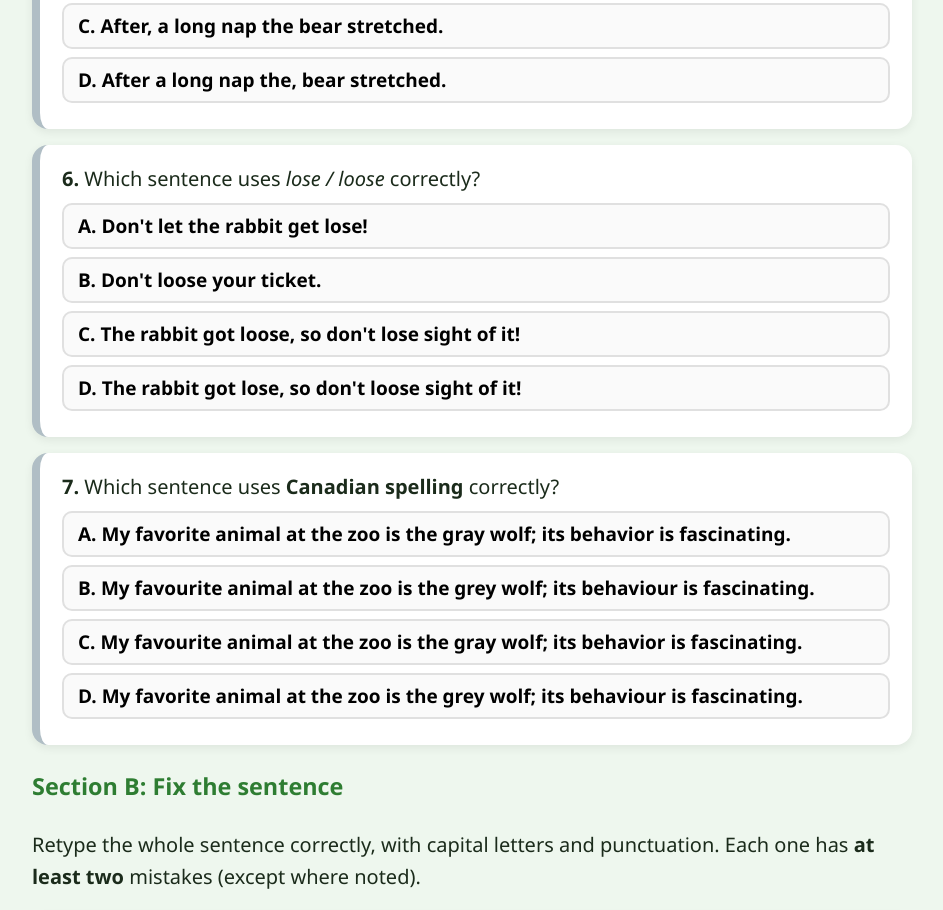
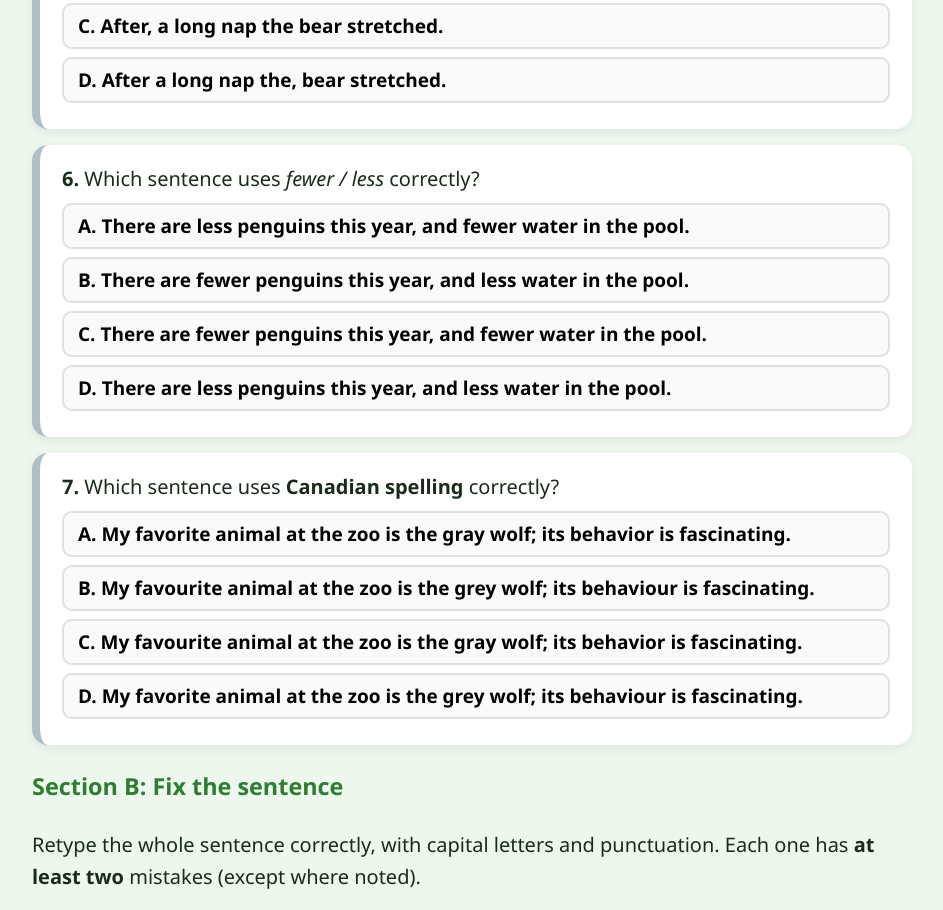
Before and after one commit to Cyberbeast23/jacqueline-korean-lessons, a plain HTML site: page lessons/day9/writing.html in a window 1280 px wide. Shown: the part 4569-5479 px from the top of the page, without its empty margins (168-1111 px from the left). Drawn offline with Linux system fonts and the light colour scheme.

Commit message:
Day 9 writing: swap repeated lose/loose item for fewer/less

```diff
--- a/lessons/day9/writing.html
+++ b/lessons/day9/writing.html
@@ -213,9 +213,9 @@ var GMC=[
  {q:"Which sentence uses commas correctly after an <strong>introductory phrase</strong>?",
   o:["After a long, nap the bear stretched.","After a long nap, the bear stretched.","After, a long nap the bear stretched.","After a long nap the, bear stretched."],
   a:1,e:"Put the comma at the end of the opening phrase: <em>After a long nap,</em> the bear stretched."},
- {q:"Which sentence uses <em>lose / loose</em> correctly?",
-  o:["Don't let the rabbit get lose!","Don't loose your ticket.","The rabbit got loose, so don't lose sight of it!","The rabbit got lose, so don't loose sight of it!"],
-  a:2,e:"<em>Loose</em> (rhymes with goose) = free or not tight. <em>Lose</em> (rhymes with shoes) = to misplace or not keep."},
+ {q:"Which sentence uses <em>fewer / less</em> correctly?",
+  o:["There are less penguins this year, and fewer water in the pool.","There are fewer penguins this year, and less water in the pool.","There are fewer penguins this year, and fewer water in the pool.","There are less penguins this year, and less water in the pool."],
+  a:1,e:"Use <em>fewer</em> for things you can count (fewer penguins) and <em>less</em> for things you can't count one by one (less water)."},
  {q:"Which sentence uses <strong>Canadian spelling</strong> correctly?",
   o:["My favorite animal at the zoo is the gray wolf; its behavior is fascinating.","My favourite animal at the zoo is the grey wolf; its behaviour is fascinating.","My favourite animal at the zoo is the gray wolf; its behavior is fascinating.","My favorite animal at the zoo is the grey wolf; its behaviour is fascinating."],
   a:1,e:"Canadian: <em>favourite</em>, <em>grey</em>, <em>behaviour</em>."}
```
